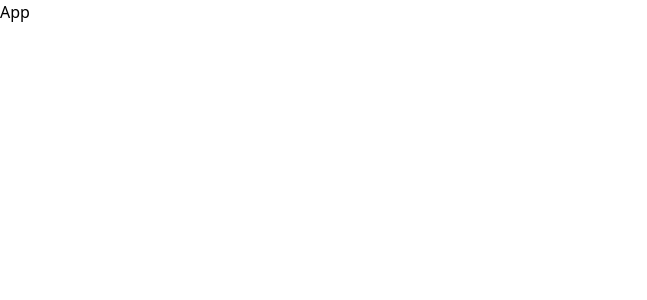
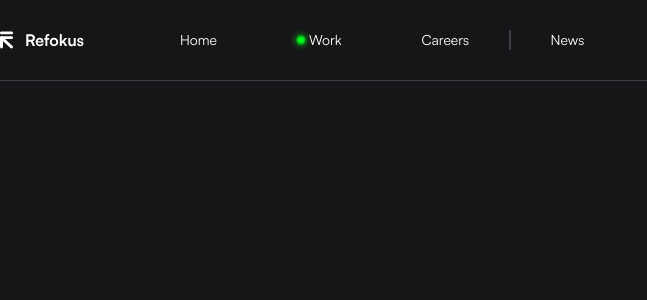
Before and after one commit to withrajatsharma/refokus-work, a React (Vite) app: page / in a window 1280 px wide. Shown: the top 300 px of the page, without its empty margins (0-647 px from the left). Built offline with nearby package versions, Linux system fonts and the light colour scheme.

Commit message:
navigation except button

```diff
--- a/src/App.jsx
+++ b/src/App.jsx
@@ -1,8 +1,11 @@
 import React from 'react'
+import Navbar from './components/Navbar'
 
 const App = () => {
   return (
-    <div>App</div>
+    <main className='w-full h-screen bg-dark_grey font-[mainFont]'>
+      <Navbar/>
+    </main>
   )
 }
 
--- /dev/null
+++ b/src/components/Navbar.jsx
@@ -0,0 +1,31 @@
+import React from "react";
+import logo from "../assets/refokus logo.svg";
+
+const Navbar = () => {
+  return (
+    <nav className="flex items-center max-w-screen-xl mx-auto h-10 border-b border-[#3e3e46] py-10">
+      <img className="mr-24" src={logo} alt="logo" />
+
+      <div className="text-white flex items-center text-sm gap-20">
+        {["Home", "Work", "Careers", "", "News"].map((link) => {
+          if (link === "")
+            return <div className="w-[1.5px] h-5 -mx-10 bg-[#3e3e46]"></div>;
+          else {
+            return (
+              <a className="flex items-center" href="#">
+                {link=="Work" &&<span style={{boxShadow:"0 0 .5em #00FF19"}} className="inline-block mr-1 w-2 h-2 blur-[1px] rounded-full bg-[#00FF19]"></span>}
+
+                {link}
+              </a>
+
+            );
+          }
+        })}
+      </div>
+
+      <div></div>
+    </nav>
+  );
+};
+
+export default Navbar;
--- a/src/index.css
+++ b/src/index.css
@@ -1,3 +1,8 @@
 @tailwind base;
 @tailwind components;
 @tailwind utilities;
+
+@font-face {
+    font-family: mainFont;
+    src: url(./assets/649d7ca1f5c7aa41f51eb483_satoshi-variable.woff2);
+}
--- a/tailwind.config.js
+++ b/tailwind.config.js
@@ -5,7 +5,18 @@ export default {
       "./src/**/*.{js,ts,jsx,tsx}",
     ],
   theme: {
-    extend: {},
+
+    extend: {
+      screens:{
+        sm:"478px",
+        md:"770px",
+        lg:"1000px",
+        xl:"1340px",
+      },
+      colors:{
+        dark_grey:"#161618"
+      },
+    },
   },
   plugins: [],
 }
```
Also changed, not shown: src/assets/649d7ca1f5c7aa41f51eb483_satoshi-variable.woff2 (added), src/assets/refokus logo.svg (added).
